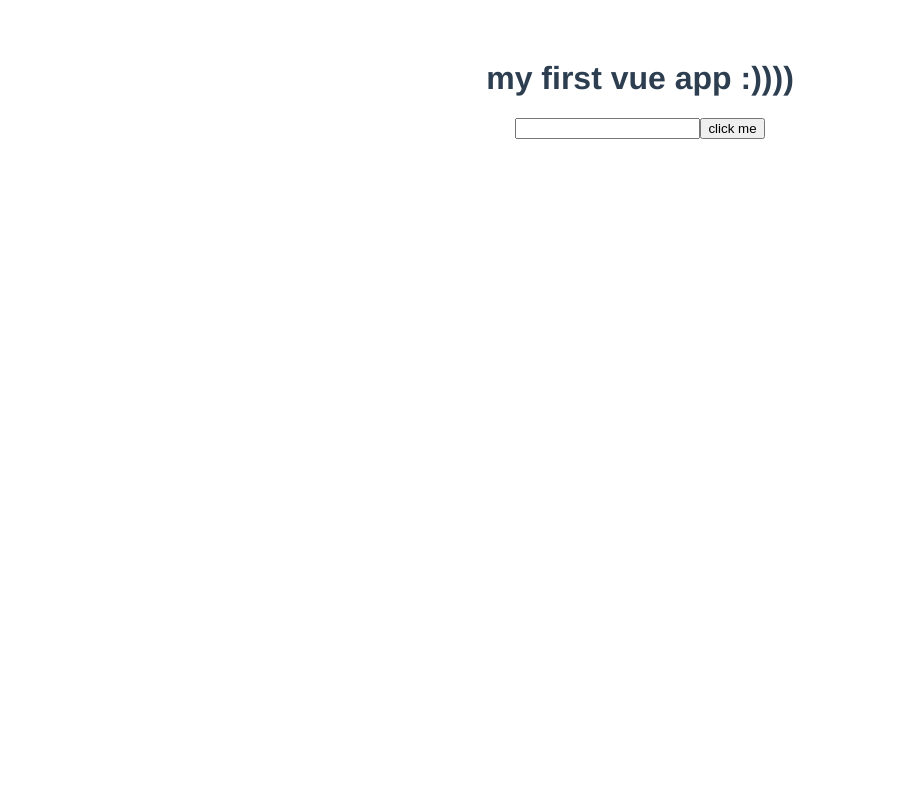
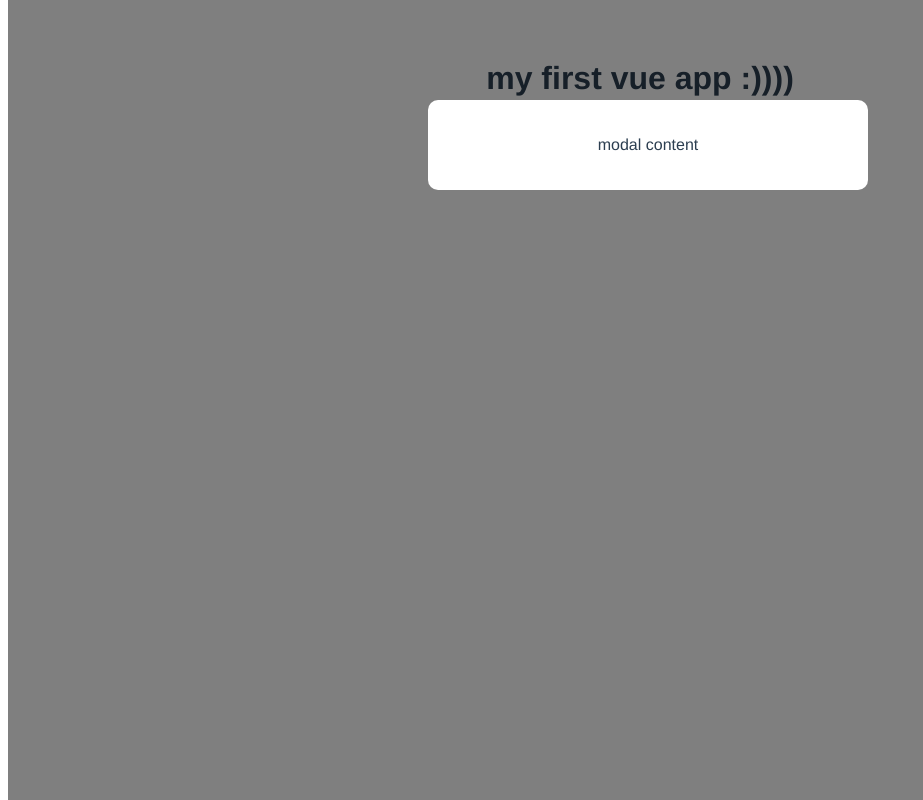
Before and after one commit to AbdullahHAK/vue-js-modal_project, a Vue app: page / in a window 1280 px wide. Shown: the whole page, without its empty margins (0-923 px from the left). Built offline with nearby package versions, Linux system fonts and the light colour scheme.

Commit message:
created modal compoent

```diff
--- a/src/App.vue
+++ b/src/App.vue
@@ -1,25 +1,21 @@
 <template>
   <h1>{{ title }}</h1>
-  <input type="text" ref="booooo">
-  <button @click="handleClick">click me</button>
+  <Modal />  <!-- this wont work until i first import it and then register it in components -->
 </template>
 
 <script>
-
+import Modal from './components/Modal'
 export default {
   name: 'App',
+  components: {
+    Modal
+  },
   data(){
     return{
       title: "my first vue app :))))"
     }
-  },
-  methods: {
-    handleClick(){
-      console.log(this.$refs.booooo)
-      this.$refs.booooo.classList.add('active')
-      this.$refs.booooo.focus()
-    }
   }
+
 }
 </script>
 
--- /dev/null
+++ b/src/components/Modal.vue
@@ -0,0 +1,25 @@
+<template>
+    <div class="backdrop">
+        <!-- it will fade the background out just like when a pop up appears -->
+        <div class="modal">
+            <p>modal content</p>
+        </div>
+    </div>
+</template>
+
+<style>
+ .backdrop{
+ top: 0;
+ position: fixed;
+ background: rgba(0,0,0,0.5);
+ width: 100%;
+ height: 100%;
+ }
+ .modal{
+ width: 400px;
+ padding: 20px;
+ margin: 100px auto;
+ background: white;
+ border-radius: 10px;
+ }
+</style>
```
Also changed, not shown: src/components/HelloWorld.vue (deleted, +0 -57 lines).
